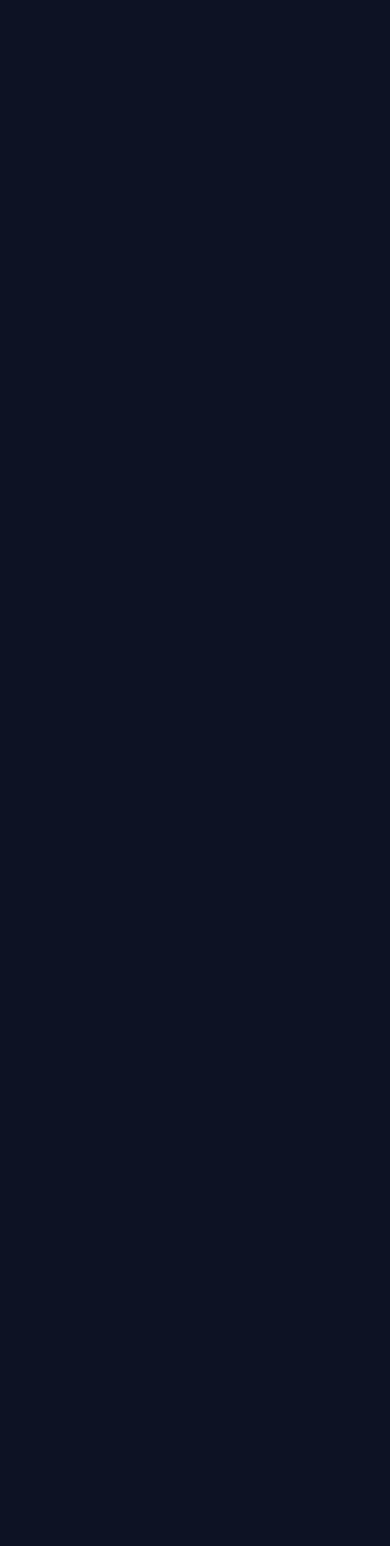
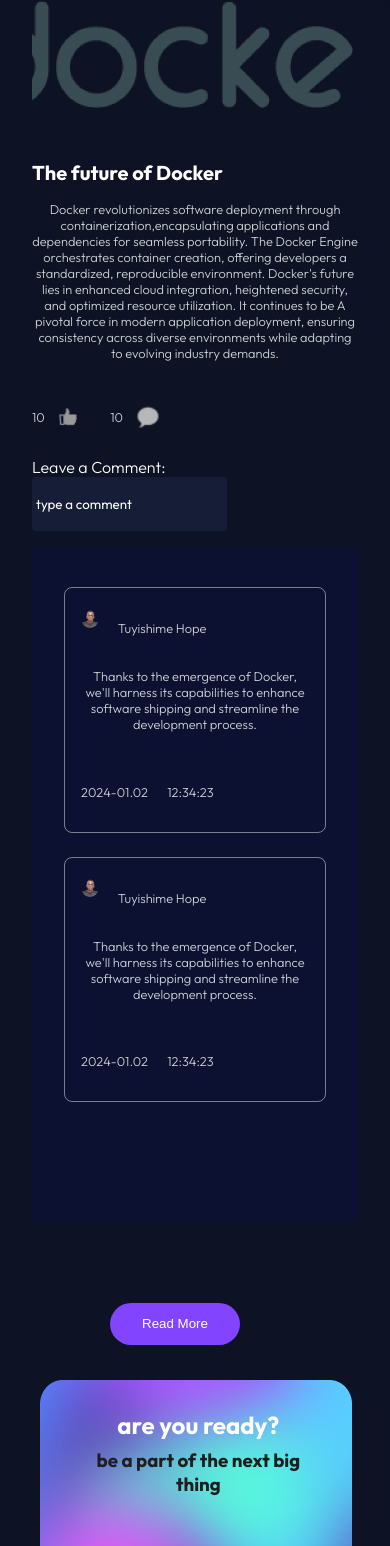
Before and after one commit to tuyishimekyrie/MyBrandHope_ReactTs, a React (Vite) app: page /Blog in a window 390 px wide. Shown: the part 385-1931 px from the top of the page. Before the commit the page ends 844 px from the top, so only its background shows below. Built offline with nearby package versions, Linux system fonts and the light colour scheme.

Commit message:
Build Blog Component

```diff
--- a/src/pages/Blog.tsx
+++ b/src/pages/Blog.tsx
@@ -1,7 +1,91 @@
-import React from 'react'
-
+import { Header } from "../components/Header";
+import { Footer } from "../components/Footer";
+import { CallToAction } from "../components/CallToAction";
+import "../styles/sections/Blog.css"
+import docker from '../assets/what-is-docker.png'
+import likeImage from "../assets/Facebook Like.png";
+import commentImage from "../assets/Topic.png";
+import personImage from "../assets/A-removebg-preview.png";
 export const Blog = () => {
   return (
-    <div>Blog</div>
-  )
-}
+    <div className="Home App">
+          <Header />
+            <div className="articles"></div>
+       <div className="article">
+        <div className="articleImg">
+          <img src={docker} alt="" />
+        </div>
+        <div className="content">
+          <h2>The future of Docker</h2>
+          <p>
+            Docker revolutionizes software deployment through
+            containerization,encapsulating applications and dependencies for
+            seamless portability. The Docker Engine orchestrates container
+            creation, offering developers a standardized, reproducible
+            environment. Docker's future lies in enhanced cloud integration,
+            heightened security, and optimized resource utilization. It
+            continues to be A pivotal force in modern application deployment,
+            ensuring consistency across diverse environments while adapting to
+            evolving industry demands.
+          </p>
+          <div className="features">
+            <div className="likes">
+              <p>10</p>
+              <img src={likeImage} />
+            </div>
+            <div className="likes">
+              <p>10</p>
+              <img src={commentImage} />
+            </div>
+          </div>
+          <div className="comments">
+            <label >Leave a Comment:</label>
+            <input
+              type="text"
+              name="comment"
+              id="comment"
+              placeholder="type a comment"
+            />
+          </div>
+          <div className="comments-section">
+            <div className="commented">
+              <div className="img">
+                <img src={personImage} alt="" />
+                <p>Tuyishime Hope</p>
+              </div>
+              <p>
+                Thanks to the emergence of Docker, we'll harness its
+                capabilities to enhance software shipping and streamline the
+                development process.
+              </p>
+              <div className="time">
+                <p>2024-01.02</p>
+                <p>12:34:23</p>
+              </div>
+            </div>
+            <div className="commented">
+              <div className="img">
+                <img src={personImage} alt="" />
+                <p>Tuyishime Hope</p>
+              </div>
+              <p>
+                Thanks to the emergence of Docker, we'll harness its
+                capabilities to enhance software shipping and streamline the
+                development process.
+              </p>
+              <div className="time">
+                <p>2024-01.02</p>
+                <p>12:34:23</p>
+              </div>
+            </div>
+          </div>
+          <a href="./Blogs.html">
+            <button>Read More</button>
+          </a>
+        </div>
+      </div>
+      <CallToAction />
+      <Footer />
+    </div>
+  );
+};
--- /dev/null
+++ b/src/styles/sections/Blog.css
@@ -0,0 +1,212 @@
+.article {
+  display: flex;
+  flex-direction: column;
+  align-items: start;
+  /* justify-content: start; */
+  padding: 2rem 4rem;
+}
+.article .articleImg {
+  display: flex;
+  width: 100%;
+  justify-content: center
+}
+.article .articleImg img {
+  width: 100%;
+  height: 50vh;
+  object-fit: cover;
+  margin-bottom:1.5rem
+}
+.article .content p {
+  color: rgb(255, 255, 255, 0.8);
+  padding: 1rem 0;
+}
+.article button:hover{
+    cursor: pointer;
+}
+.features {
+  display: flex;
+  align-items: center;
+  gap: 2rem;
+  margin: 0;
+  padding: 2rem 0;
+  justify-content: flex-start;
+}
+.likes {
+  display: flex;
+  gap: 0.85rem;
+  align-items: center;
+}
+.likes img {
+  height: 1.5rem;
+}
+.comments input {
+  width: 30vw;
+  border: none;
+  outline: none;
+  padding: 1.2rem 0.25rem;
+  border-radius: 0.25rem;
+  background: rgb(121, 149, 255, 0.085);
+  color: white;
+  font-family: Outfit;
+}
+.comments input::placeholder {
+  color: white;
+}
+.comments-section {
+  background-color: rgb(0, 10, 255, 0.06);
+  /* height: 10vh; */
+  margin: 1rem 0;
+  padding: 1rem 0;
+  width: 100%;
+  height: 80vh;
+  overflow-y: scroll
+}
+.comments-section::-webkit-scrollbar {
+  width: 13px; /* Width of the scrollbar */
+}
+
+.comments-section::-webkit-scrollbar-thumb {
+  background-color: #1e40af; /* Color of the thumb */
+  border-radius: 6px; /* Rounded corners of the thumb */
+}
+
+
+
+.comments-section::-webkit-scrollbar-track {
+  background-color: rgba(0, 0, 0, 0.1); /* Color of the track */
+}
+
+.comments-section::-webkit-scrollbar-track:hover {
+  background-color: rgba(0, 0, 0, 0.2); /* Color of the track on hover */
+}
+.article button {
+  border: none;
+  padding: 0.85rem 2rem;
+  border-radius: 5rem;
+  color: white;
+  background-color: rgb(130, 68, 255, 30);
+  /* margin: 1rem; */
+  margin-left: 40vw;
+  margin-top: 4rem;
+}
+
+.commented {
+  margin: 1.5rem 2rem;
+  padding: 1rem;
+  border: 1px solid rgb(255, 255, 255, 0.46);
+  border-radius: 0.5rem;
+}
+.commented .img {
+  display: flex;
+  align-items: center;
+  gap: 1.02rem;
+}
+.commented .img img {
+  width: 4.5vw;
+  height: 100%;
+  object-fit: cover;
+  border-radius: 5rem;
+  margin-bottom: 1.2rem
+}
+
+.time {
+  margin-top: 1.2rem;
+  display: flex;
+  gap: 2rem;
+  align-items: center;
+}
+.time p {
+  color: rgb(255, 255, 255, 0.28);
+}
+
+@media only screen and (max-width: 768px) {
+  .article {
+  display: flex;
+  flex-direction: column;
+  align-items: start;
+  /* justify-content: start; */
+  padding: 2rem 2rem;
+}
+  .article .img img {
+    width: 65vw;
+    /* height: 50vh; */
+    object-fit: cover;
+  }
+  .article .content p {
+  color: rgb(255, 255, 255, 0.8);
+  padding: 1rem 0;
+  font-size: .8rem
+}
+.article .content h2 {
+  font-size: 1.25rem
+}
+  .commented .img {
+    display: flex;
+    align-items: center;
+    gap: 1.2rem;
+  }
+  .commented .img img {
+    width: 4.5vw;
+    height: 100%;
+    object-fit: cover;
+    border-radius: 5rem;
+  }
+  .article button {
+    border: none;
+    padding: 0.85rem 2rem;
+    border-radius: 5rem;
+    color: white;
+    background-color: rgb(130, 68, 255, 30);
+    /* margin: 1rem; */
+    margin-left: 30vw;
+    margin-top: 4rem;
+  }
+}
+
+@media only screen and (max-width: 468px) {
+  .article .img img {
+    width: 75vw;
+    height: 40vh;
+    object-fit: cover;
+  }
+  .commented .img {
+    display: flex;
+    align-items: center;
+    /* justify-content: center; */
+    gap: 1.2rem;
+  }
+  .commented .img img {
+    width: 4.5vw;
+    height: 100%;
+    align-self: center;
+    object-fit: cover;
+    border-radius: 5rem;
+  }
+  .article button {
+    border: none;
+    padding: 0.85rem 2rem;
+    border-radius: 5rem;
+    color: white;
+    background-color: rgb(130, 68, 255, 30);
+    /* margin: 1rem; */
+    margin-left: 20vw;
+    margin-top: 4rem;
+  }
+  .comments input {
+    width: 50vw;
+  }
+  .commented p {
+    font-size: .8rem;
+  }
+  .time {
+  margin-top: 1.2rem;
+  display: flex;
+  flex-wrap: wrap;
+  gap: 1.2rem;
+  align-items: center;
+}
+.time p {
+  color: rgb(255, 255, 255, 0.28);
+  font-size: .8rem;
+}
+}
```
